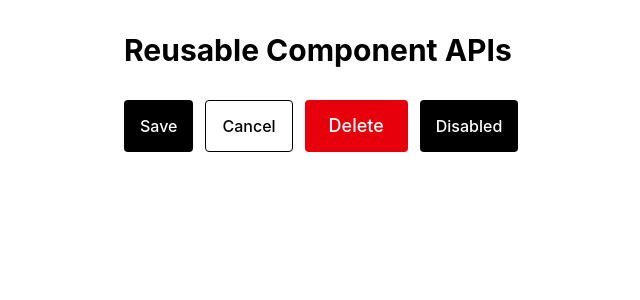
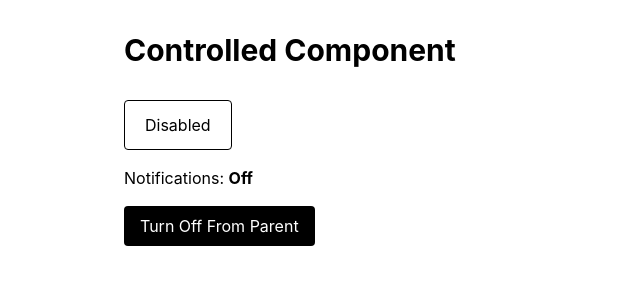
Before and after one commit to foysaliio/React-Mastery-Journey, a React (Vite) app: page / in a window 1280 px wide. Shown: the top 300 px of the page, without its empty margins (260-900 px from the left). Built offline with nearby package versions, Linux system fonts and the light colour scheme.

Commit message:
feat(react): build controlled component pattern

```diff
--- a/src/App.tsx
+++ b/src/App.tsx
@@ -1,22 +1,28 @@
-import Button from "./components/Button";
+import { useState } from "react";
+
+import Toggle from "./components/Toggle";
 
 export default function App() {
+  const [notifications, setNotifications] = useState(false);
+
   return (
     <main className="mx-auto max-w-xl p-8">
-      <h1 className="text-3xl font-bold">Reusable Component APIs</h1>
+      <h1 className="text-3xl font-bold">Controlled Component</h1>
 
-      <div className="mt-8 flex flex-wrap gap-3">
-        <Button>Save</Button>
+      <div className="mt-8 space-y-4">
+        <Toggle checked={notifications} onChange={setNotifications} />
 
-        <Button variant="secondary">Cancel</Button>
+        <p>
+          Notifications: <strong>{notifications ? "On" : "Off"}</strong>
+        </p>
 
-        <Button variant="danger" size="lg">
-          Delete
-        </Button>
-
-        <Button disabled onClick={() => console.log("Clicked")}>
-          Disabled
-        </Button>
+        <button
+          type="button"
+          onClick={() => setNotifications(false)}
+          className="rounded bg-black px-4 py-2 text-white"
+        >
+          Turn Off From Parent
+        </button>
       </div>
     </main>
   );
--- /dev/null
+++ b/src/components/Toggle.tsx
@@ -0,0 +1,20 @@
+type ToggleProps = {
+  checked: boolean;
+  onChange: (nextValue: boolean) => void;
+};
+
+export default function Toggle({ checked, onChange }: ToggleProps) {
+  function handleToggle() {
+    onChange(!checked);
+  }
+
+  return (
+    <button
+      type="button"
+      onClick={handleToggle}
+      className="rounded border px-5 py-3"
+    >
+      {checked ? "Enabled" : "Disabled"}
+    </button>
+  );
+}
```
